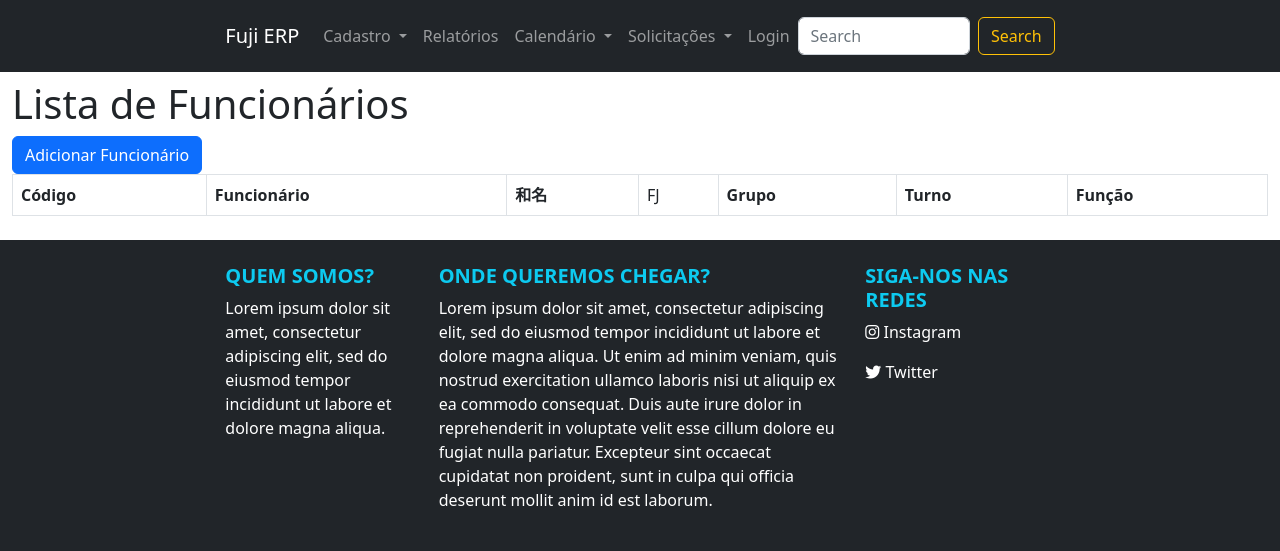
After one commit to emilioeiji/fuji-erp, a Django app: page /calendario/listar_funcionarios/ in a window 1280 px wide. The commit adds this page. Shown: the top 551 px of the page. Run offline with Django 4.2, Linux system fonts and the light colour scheme; data that the repository does not hold is empty; some libraries are stand-ins or nearby versions.

Commit message:
Implementando calendario

```diff
--- a/calendario/admin.py
+++ b/calendario/admin.py
@@ -4,3 +4,5 @@ from calendario import models
 
 admin.site.register(models.Calendario)
 admin.site.register(models.DiaCalendario)
+admin.site.register(models.Alocacao)
+admin.site.register(models.FuncionarioCalendario)
--- a/calendario/templates/calendario/calendario.html
+++ b/calendario/templates/calendario/calendario.html
@@ -20,7 +20,7 @@
             {% regroup calendario by calendario__funcionario__id as funcionarios %}
             {% for funcionario in funcionarios %}
                 <tr>
-                    <td>{{ funcionario.grouper.funcionario.nomeRomanji }}</td>
+                    <td>{{ funcionario.grouper.calendario__funcionario.nomeRomanji }}</td>
                     {% for dia in dias_do_mes %}
                         <td class="editable" contenteditable="true" data-id="{{ funcionario.grouper.calendario__funcionario__id }}" data-data="{{ dia }}">
                             {% for dia_calendario in funcionario.list %}
--- /dev/null
+++ b/calendario/templates/calendario/listar_funcionarios.html
@@ -0,0 +1,40 @@
+{% extends 'cadastro_base.html' %}
+{% load static %}
+{% load widget_tweaks %}
+
+
+{% block title %} Calendário {% endblock %}
+
+{% block content %}
+
+    <div class="container">
+        <h1>Lista de Funcionários</h1>
+        <a href="{% url 'adicionar_funcionario' %}" class="btn btn-primary">Adicionar Funcionário</a>
+        <table class="table table-bordered">
+            <thead>
+                <th>Código</th>
+                <th>Funcionário</th>
+                <th>和名</th>
+                <td>FJ</th>
+                <th>Grupo</th>
+                <th>Turno</th>
+                <th>Função</th>
+            </thead>
+
+            <tbody>
+                {% for funcionario in funcionarios %}
+                <tr>
+                    <td>{{ funcionario.funcionario.codigoEmpregado }}</td>
+                    <td class="{{ funcionario.estilo_grupo }}">{{ funcionario.funcionario.nomeRomanji }}</td>
+                    <td class="{{ funcionario.estilo_ririfu }}">{{ funcionario.funcionario.nomeJapones }} </td>
+                    <td class="{{ funcionario.estilo_treinador }}">{{ funcionario.funcionario.codigoCdMurata}}</td>
+                    <td>{{ funcionario.grupo }}</td>
+                    <td class="{{ funcionario.estilo_turno }}">{{ funcionario.funcionario.turno }}</td>
+                    <td>{{ funcionario.funcionario.nomeProcesso }}</td>
+                </tr>
+                {% endfor %}
+            </tbody>
+        </table>
+    </div>
+
+{% endblock %}
--- a/calendario/urls.py
+++ b/calendario/urls.py
@@ -6,5 +6,10 @@ from . import views
 
 urlpatterns = [
     path('', views.calendario, name='calendario'),
-    path('editar_calendario/', views.editar_calendario, name='editar_calendario'),
+    path('listar_funcionarios/', views.lista_funcionario_calendario,
+         name='listar_funcionarios'),
+    path('adicionar_funcionario/', views.adicionar_funcionario_calendario,
+         name='adicionar_funcionario'),
+    path('editar_calendario/', views.editar_calendario,
+         name='editar_calendario'),
 ] + static(settings.STATIC_URL, document_root=settings.STATIC_ROOT)
--- a/calendario/views.py
+++ b/calendario/views.py
@@ -2,10 +2,72 @@ import calendar
 from datetime import timedelta
 
 from django.http import HttpResponse, HttpResponseNotAllowed
-from django.shortcuts import render
+from django.shortcuts import redirect, render
 from django.utils import timezone
 
-from .models import Calendario, DiaCalendario
+from cadastro.models import GrupoFolga, Master
+
+from .models import Calendario, DiaCalendario, FuncionarioCalendario
+
+
+def lista_funcionario_calendario(request):
+    funcionarios = FuncionarioCalendario.objects.all().order_by('grupo', 'funcionario')
+    for funcionario in funcionarios:
+        if str(funcionario.grupo) == 'A':
+            funcionario.estilo_grupo = 'bg-a'
+        elif str(funcionario.grupo) == 'B':
+            funcionario.estilo_grupo = 'bg-b'
+        elif str(funcionario.grupo) == 'C':
+            funcionario.estilo_grupo = 'bg-c'
+        else:
+            funcionario.estilo_grupo = ''
+
+        if str(funcionario.funcionario.nomeProcesso) == 'ﾘﾘｰﾌ':
+            funcionario.estilo_ririfu = 'bg-ririfu'
+        else:
+            funcionario.estilo_ririfu = ''
+
+        if str(funcionario.funcionario.precoUnitario.nomePrecoUnitario) == 'ﾄﾚｰﾅｰ':
+            funcionario.estilo_treinador = 'bg-treinador'
+        else:
+            funcionario.estilo_treinador = ''
+
+        if str(funcionario.funcionario.turno) == 'Yakin':
+            funcionario.estilo_turno = 'bg-noite'
+        elif str(funcionario.funcionario.turno) == 'Hirukin':
+            funcionario.estilo_turno = 'bg-dia'
+        else:
+            funcionario.estilo_turno = ''
+
+    context = {
+        'funcionarios': funcionarios,
+    }
+    return render(request, 'calendario/listar_funcionarios.html', context)
+
+
+def adicionar_funcionario_calendario(request):
+    if request.method == 'POST':
+        funcionario_codigo = request.POST.get('funcionario')
+        grupo_id = request.POST.get('grupo')
+
+        funcionario = Master.objects.get(codigoEmpregado=funcionario_codigo)
+        grupo = GrupoFolga.objects.get(id=grupo_id)
+
+        if FuncionarioCalendario.objects.filter(funcionario=funcionario).exists():
+            return redirect('listar_funcionarios')
+
+        FuncionarioCalendario.objects.create(
+            funcionario=funcionario, grupo=grupo)
+        return redirect('listar_funcionarios')
+
+    funcionarios = Master.objects.all()
+    grupos = GrupoFolga.objects.all()
+
+    context = {
+        'funcionarios': funcionarios,
+        'grupos': grupos,
+    }
+    return render(request, 'calendario/adicionar_funcionario.html', context)
 
 
 def calendario(request):
--- a/templates/base.html
+++ b/templates/base.html
@@ -17,7 +17,6 @@
     </script>
 </head>
 <body>
-
     <div class="container-fluid bg-dark mb-2">
         <div class="row justify-content-center">
             <div class="col-xl-8">
```
Also changed, not shown: cadastro/models.py (+15 -0 lines), calendario/models.py (+45 -5 lines), calendario/templates/calendario/adicionar_funcionario.html (added, +38 -0 lines), cadastro/migrations/0004_alter_area_options_alter_grupofolga_options_and_more.py (added), calendario/migrations/0007_remove_diacalendario_dia_util_and_more.py (added), calendario/migrations/0008_alter_calendario_options_alter_diacalendario_options_and_more.py (added), calendario/migrations/0009_funcionariocalendario.py (added), calendario/migrations/0010_alter_funcionariocalendario_options_and_more.py (added), calendario/migrations/0011_funcionariocalendario_unique_calendario_funcionario.py (added), 1 other file.
